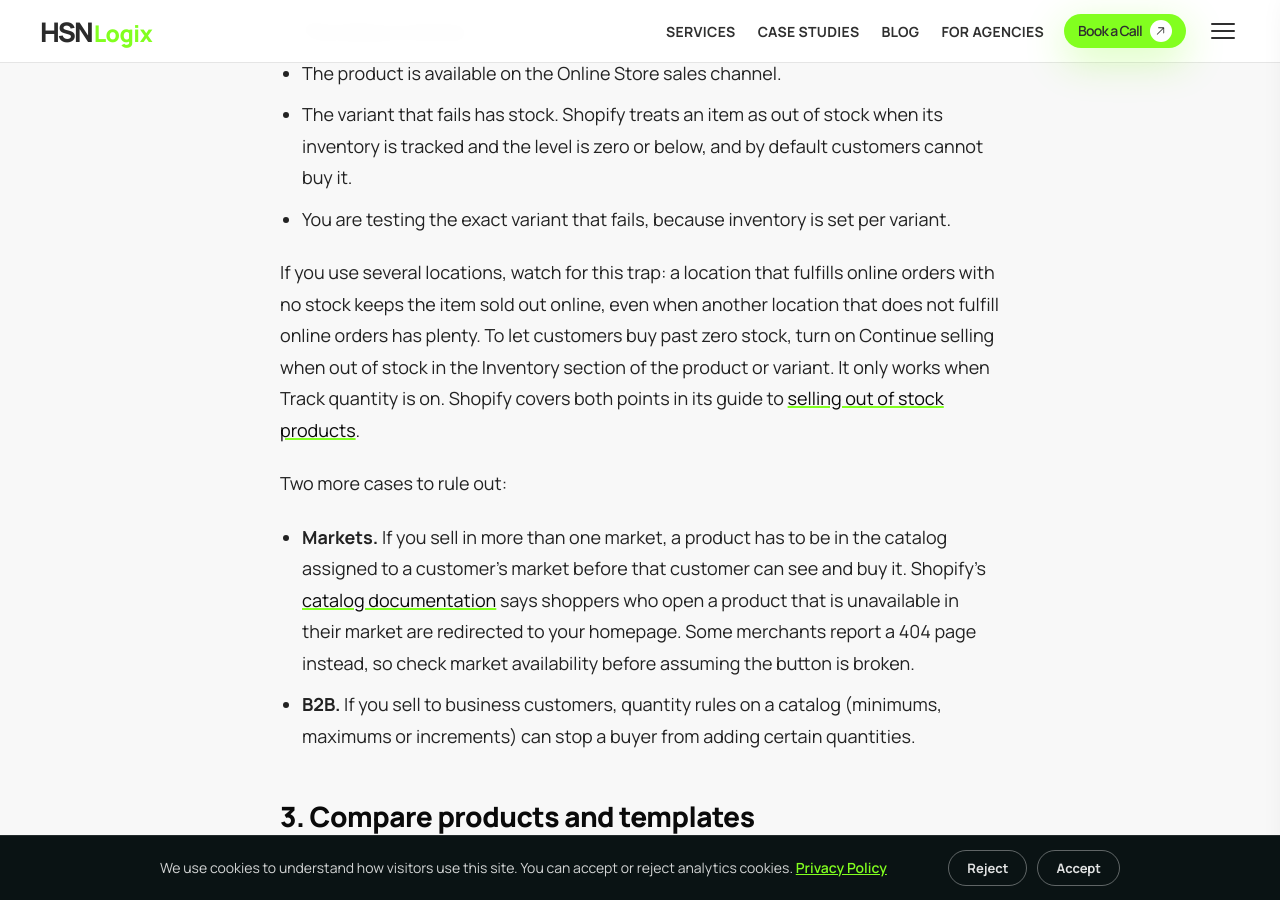
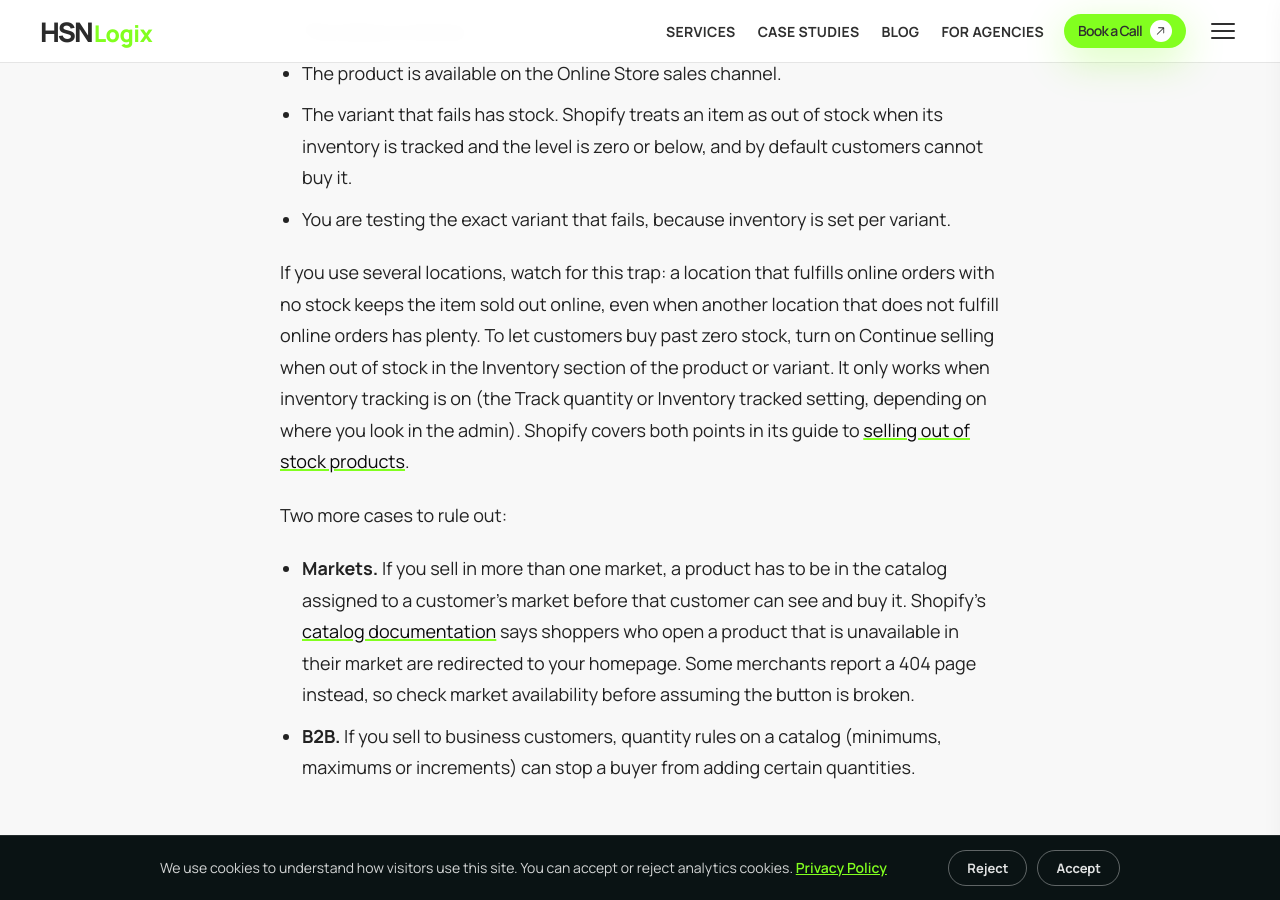
Before and after one commit to gr8ahmad/hsnlogix, a Jekyll site: the page built from _posts/2026-10-22-shopify-add-to-cart-button-not-working.md, in a window 1280 px wide and 900 px high, scrolled down 1712 px. Built offline with Jekyll 4.4.1, drawn with Linux system fonts in a browser that asks for light colours; a script that is not in the unit is left out.

Commit message:
Blog: clarify inventory tracking setting name
Co-Authored-By: Claude Sonnet 5.5 <noreply@anthropic.com>
Claude-Session: https://claude.ai/code/session_01Q8koFxdAd9NzyBHNvD92iR

```diff
--- a/_posts/2026-10-22-shopify-add-to-cart-button-not-working.md
+++ b/_posts/2026-10-22-shopify-add-to-cart-button-not-working.md
@@ -26,7 +26,7 @@ Sometimes a button that looks broken is the store doing exactly what it was told
 - The variant that fails has stock. Shopify treats an item as out of stock when its inventory is tracked and the level is zero or below, and by default customers cannot buy it.
 - You are testing the exact variant that fails, because inventory is set per variant.
 
-If you use several locations, watch for this trap: a location that fulfills online orders with no stock keeps the item sold out online, even when another location that does not fulfill online orders has plenty. To let customers buy past zero stock, turn on Continue selling when out of stock in the Inventory section of the product or variant. It only works when Track quantity is on. Shopify covers both points in its guide to [selling out of stock products](https://help.shopify.com/manual/products/inventory/getting-started-with-inventory/selling-when-out-of-stock).
+If you use several locations, watch for this trap: a location that fulfills online orders with no stock keeps the item sold out online, even when another location that does not fulfill online orders has plenty. To let customers buy past zero stock, turn on Continue selling when out of stock in the Inventory section of the product or variant. It only works when inventory tracking is on (the Track quantity or Inventory tracked setting, depending on where you look in the admin). Shopify covers both points in its guide to [selling out of stock products](https://help.shopify.com/manual/products/inventory/getting-started-with-inventory/selling-when-out-of-stock).
 
 Two more cases to rule out:
 
```
